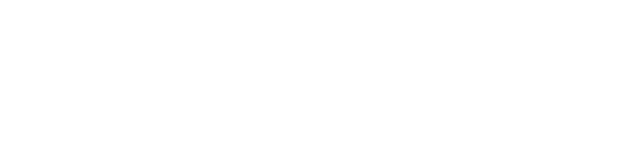
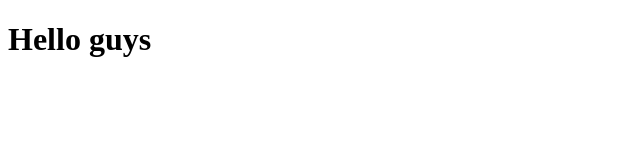
Before and after one commit to Abdoulrazack95/reviewRepo, a plain HTML site: page index.html in a window 1280 px wide. Shown: the whole page, without its empty margins (0-640 px from the left). Drawn offline with Linux system fonts and the light colour scheme.

Commit message:
h1 added to index.html

```diff
--- a/index.html
+++ b/index.html
@@ -6,6 +6,6 @@
     <title>Document</title>
 </head>
 <body>
-
+    <h1>Hello guys</h1>
 </body>
 </html>
```
